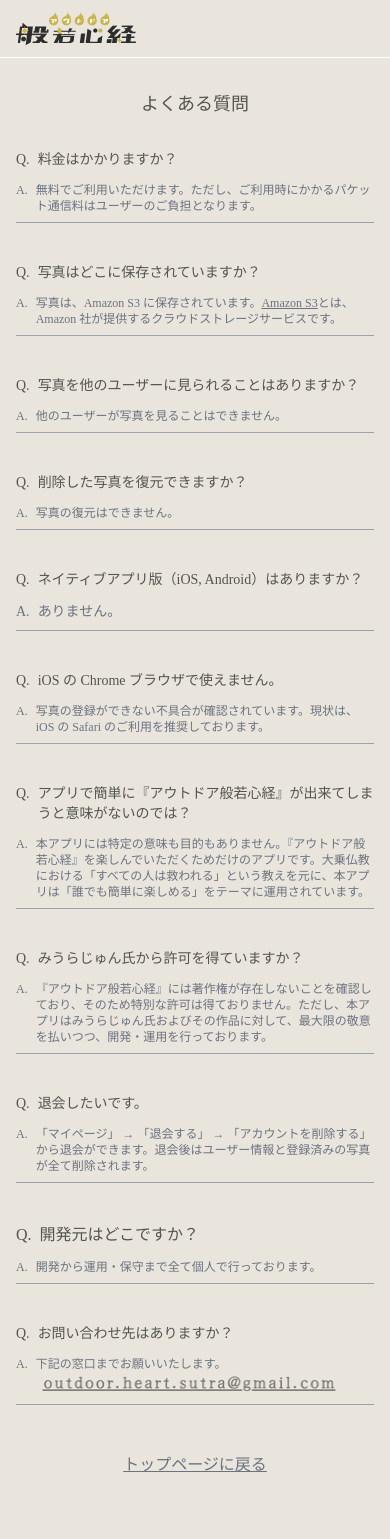
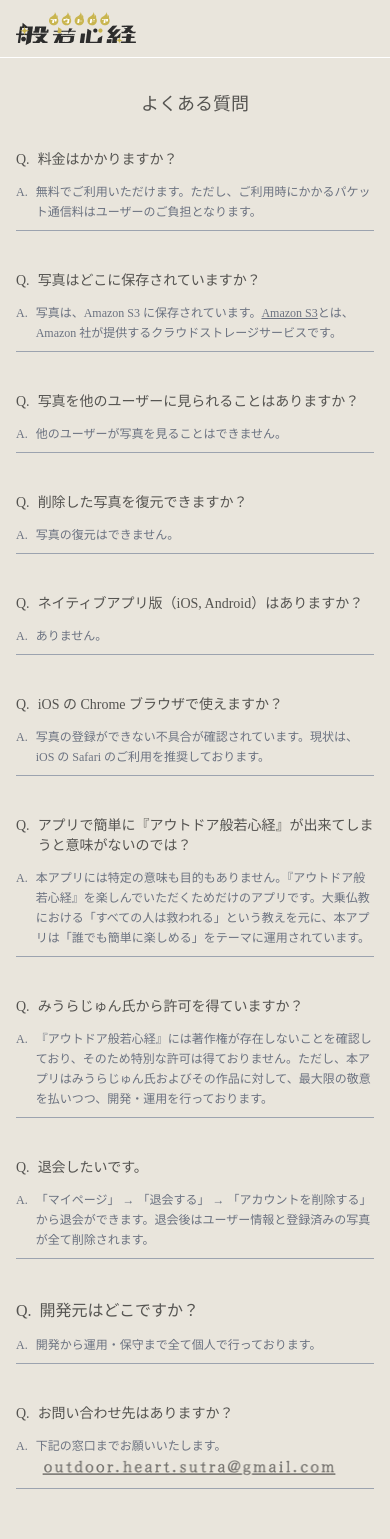
Before and after one commit to shirotamaki/outdoor-heart-sutra, a Next.js app in the folder frontend/: page /faq in a window 390 px wide. Shown: the top 1539 px of the page. Built offline with nearby package versions, Linux system fonts and the light colour scheme; no server answers; a web font is replaced by a local one.

Commit message:
💄 行間を微調整する

```diff
--- a/frontend/src/pages/faq.tsx
+++ b/frontend/src/pages/faq.tsx
@@ -14,28 +14,28 @@ const Faq = () => {
       <main className='bg-beige flex flex-grow w-full'>
         <article className='flex flex-col items-center font-kinuta text-gray-500 p-4 w-full'>
           <section className='sm:w-552 w-full mx-auto'>
-            <h1 className='text-mainBlack text-lg sm:text-2xl text-center mt-4  mb-8 sm:mt-8 sm:mb-14'>
+            <h1 className='text-mainBlack text-lg sm:text-2xl text-center mt-4 mb-8 sm:mt-8 sm:mb-12'>
               よくある質問
             </h1>
             <ul>
-              <li className='mb-10 pb-2 border-b border-gray-400 leading-6 md:leading-8'>
+              <li className='mb-10 pb-2 border-b border-gray-400'>
                 <h2 className='text-mainBlack  text-sm sm:text-base mb-3 flex flex-row'>
                   <div className='mr-2'>Q.</div>
                   <div>料金はかかりますか？</div>
                 </h2>
-                <p className='text-xs sm:text-sm flex flex-row leading-4 md:leading-6'>
+                <p className='text-xs sm:text-sm flex flex-row leading-5 md:leading-6'>
                   <div className='mr-2'>A.</div>
                   <div>
                     無料でご利用いただけます。ただし、ご利用時にかかるパケット通信料はユーザーのご負担となります。
                   </div>
                 </p>
               </li>
-              <li className='mb-10 pb-2 border-b border-gray-400 leading-6 md:leading-8'>
+              <li className='mb-10 pb-2 border-b border-gray-400'>
                 <h2 className='text-mainBlack  text-sm sm:text-base mb-3 flex flex-row'>
                   <div className='mr-2'>Q.</div>
                   <div>写真はどこに保存されていますか？</div>
                 </h2>
-                <p className='text-xs sm:text-sm flex flex-row leading-4 md:leading-6'>
+                <p className='text-xs sm:text-sm flex flex-row leading-5 md:leading-6'>
                   <div className='mr-2'>A.</div>
                   <div>
                     写真は、Amazon S3 に保存されています。
@@ -56,42 +56,42 @@ const Faq = () => {
                   </div>
                 </p>
               </li>
-              <li className='mb-10 pb-2 border-b border-gray-400 leading-6 md:leading-8'>
+              <li className='mb-10 pb-2 border-b border-gray-400'>
                 <h2 className='text-mainBlack text-sm sm:text-base mb-3 flex flex-row'>
                   <div className='mr-2'>Q.</div>
                   <div className=''>写真を他のユーザーに見られることはありますか？</div>
                 </h2>
-                <p className='text-xs sm:text-sm flex flex-row leading-4 md:leading-6'>
+                <p className='text-xs sm:text-sm flex flex-row leading-5 md:leading-6'>
                   <div className='mr-2'>A.</div>
                   <div>他のユーザーが写真を見ることはできません。</div>
                 </p>
               </li>
-              <li className='mb-10 pb-2 border-b border-gray-400 leading-6 md:leading-8'>
+              <li className='mb-10 pb-2 border-b border-gray-400'>
                 <h2 className='text-mainBlack text-sm sm:text-base mb-3 flex flex-row'>
                   <div className='mr-2'>Q.</div>
                   <div className=''>削除した写真を復元できますか？</div>
                 </h2>
-                <p className='text-xs sm:text-sm flex flex-row leading-4 md:leading-6'>
+                <p className='text-xs sm:text-sm flex flex-row leading-5 md:leading-6'>
                   <div className='mr-2'>A.</div>
                   <div>写真の復元はできません。</div>
                 </p>
               </li>
-              <li className='mb-10 pb-2 border-b border-gray-400 leading-6 md:leading-8'>
+              <li className='mb-10 pb-2 border-b border-gray-400'>
                 <h2 className='text-mainBlack text-sm sm:text-base mb-3 flex flex-row'>
                   <div className='mr-2'>Q.</div>
                   <div className=''>ネイティブアプリ版（iOS, Android）はありますか？</div>
                 </h2>
-                <p className='text-sm sm:text-base flex'>
+                <p className='text-xs sm:text-sm flex flex-row leading-5 md:leading-6'>
                   <div className='mr-2'>A.</div>
                   <div>ありません。</div>
                 </p>
               </li>
-              <li className='mb-10 pb-2 border-b border-gray-400 leading-6 md:leading-8'>
+              <li className='mb-10 pb-2 border-b border-gray-400'>
                 <h2 className='text-mainBlack text-sm sm:text-base mb-3 flex flex-row'>
                   <div className='mr-2'>Q.</div>
-                  <div>iOS の Chrome ブラウザで使えません。</div>
+                  <div>iOS の Chrome ブラウザで使えますか？</div>
                 </h2>
-                <p className='text-xs sm:text-sm flex flex-row leading-4 md:leading-6'>
+                <p className='text-xs sm:text-sm flex flex-row leading-5 md:leading-6'>
                   <div className='mr-2'>A.</div>
                   <div className=''>
                     写真の登録ができない不具合が確認されています。現状は、iOS の Safari
@@ -99,36 +99,36 @@ const Faq = () => {
                   </div>
                 </p>
               </li>
-              <li className='mb-10 pb-2 border-b border-gray-400 leading-6 md:leading-8'>
+              <li className='mb-10 pb-2 border-b border-gray-400'>
                 <h2 className='text-mainBlack text-sm sm:text-base mb-3 flex flex-row'>
                   <div className='mr-2'>Q.</div>
                   <div>アプリで簡単に『アウトドア般若心経』が出来てしまうと意味がないのでは？</div>
                 </h2>
-                <p className='text-xs sm:text-sm flex flex-row leading-4 md:leading-6'>
+                <p className='text-xs sm:text-sm flex flex-row leading-5 md:leading-6'>
                   <div className='mr-2'>A.</div>
                   <div className=''>
                     本アプリには特定の意味も目的もありません。『アウトドア般若心経』を楽しんでいただくためだけのアプリです。大乗仏教における「すべての人は救われる」という教えを元に、本アプリは「誰でも簡単に楽しめる」をテーマに運用されています。
                   </div>
                 </p>
               </li>
-              <li className='mb-10 pb-2 border-b border-gray-400 leading-6 md:leading-8'>
+              <li className='mb-10 pb-2 border-b border-gray-400'>
                 <h2 className='text-mainBlack text-sm sm:text-base mb-3 flex flex-row'>
                   <div className='mr-2'>Q.</div>
                   <div>みうらじゅん氏から許可を得ていますか？</div>
                 </h2>
-                <p className='text-xs sm:text-sm flex flex-row leading-4 md:leading-6'>
+                <p className='text-xs sm:text-sm flex flex-row leading-5 md:leading-6'>
                   <div className='mr-2'>A.</div>
                   <div className=''>
                     『アウトドア般若心経』には著作権が存在しないことを確認しており、そのため特別な許可は得ておりません。ただし、本アプリはみうらじゅん氏およびその作品に対して、最大限の敬意を払いつつ、開発・運用を行っております。
                   </div>
                 </p>
               </li>
-              <li className='mb-10 pb-2 border-b border-gray-400 leading-6 md:leading-8'>
+              <li className='mb-10 pb-2 border-b border-gray-400'>
                 <h2 className='text-mainBlack text-sm sm:text-base mb-3 flex flex-row'>
                   <div className='mr-2'>Q.</div>
                   <div>退会したいです。</div>
                 </h2>
-                <p className='text-xs sm:text-sm flex flex-row leading-4 md:leading-6'>
+                <p className='text-xs sm:text-sm flex flex-row leading-5 md:leading-6'>
                   <div className='mr-2'>A.</div>
                   <div className=''>
                     「マイページ」 → 「退会する」 →
@@ -136,22 +136,22 @@ const Faq = () => {
                   </div>
                 </p>
               </li>
-              <li className='mb-10 pb-2 border-b border-gray-400 leading-6 md:leading-8'>
+              <li className='mb-10 pb-2 border-b border-gray-400'>
                 <h2 className='text-mainBlack font-blacktext-sm sm:text-base mb-3 flex'>
                   <div className='mr-2'>Q.</div>
                   <div>開発元はどこですか？</div>
                 </h2>
-                <p className='text-xs sm:text-sm flex flex-row leading-4 md:leading-6'>
+                <p className='text-xs sm:text-sm flex flex-row leading-5 md:leading-6'>
                   <div className='mr-2'>A.</div>
                   <div>開発から運用・保守まで全て個人で行っております。</div>
                 </p>
               </li>
-              <li className='mb-12 pb-2 border-b border-gray-400 leading-6 md:leading-8'>
+              <li className='mb-12 pb-2 border-b border-gray-400'>
                 <h2 className='text-mainBlack text-sm sm:text-base mb-3 flex flex-row'>
                   <div className='mr-2'>Q.</div>
                   <div>お問い合わせ先はありますか？</div>
                 </h2>
-                <p className='text-xs sm:text-sm flex flex-row leading-4 md:leading-6'>
+                <p className='text-xs sm:text-sm flex flex-row leading-5 md:leading-6'>
                   <div className='mr-2'>A.</div>
                   <div>下記の窓口までお願いいたします。</div>
                 </p>
```
